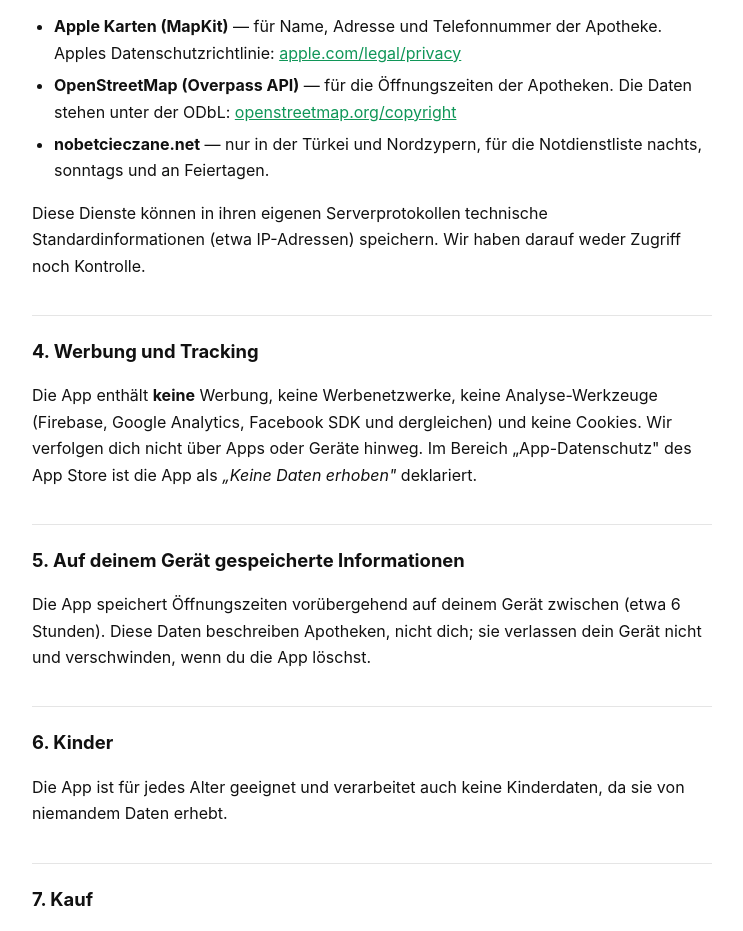
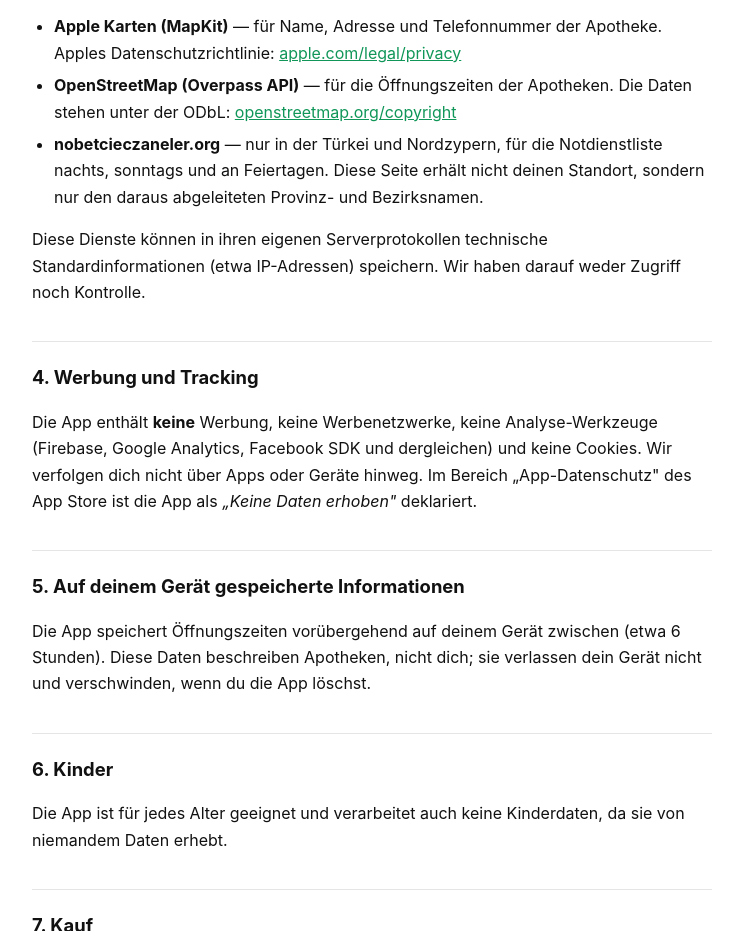
Before and after one commit to 247pro/tektikeczane, a plain HTML site: page de.html in a window 1280 px wide. Shown: the part 1047-1978 px from the top of the page, without its empty margins (268-1011 px from the left). Drawn offline with Linux system fonts and the light colour scheme.

Commit message:
Privacy: data source is now nobetcieczaneler.org (province/district name only)

```diff
--- a/de.html
+++ b/de.html
@@ -42,7 +42,7 @@ footer{margin-top:48px;padding-top:20px;border-top:1px solid var(--bd);color:var
 <ul>
 <li><strong>Apple Karten (MapKit)</strong> — für Name, Adresse und Telefonnummer der Apotheke. Apples Datenschutzrichtlinie: <a href="https://www.apple.com/legal/privacy/">apple.com/legal/privacy</a></li>
 <li><strong>OpenStreetMap (Overpass API)</strong> — für die Öffnungszeiten der Apotheken. Die Daten stehen unter der ODbL: <a href="https://www.openstreetmap.org/copyright">openstreetmap.org/copyright</a></li>
-<li><strong>nobetcieczane.net</strong> — nur in der Türkei und Nordzypern, für die Notdienstliste nachts, sonntags und an Feiertagen.</li>
+<li><strong>nobetcieczaneler.org</strong> — nur in der Türkei und Nordzypern, für die Notdienstliste nachts, sonntags und an Feiertagen. Diese Seite erhält nicht deinen Standort, sondern nur den daraus abgeleiteten Provinz- und Bezirksnamen.</li>
 </ul>
 <p>Diese Dienste können in ihren eigenen Serverprotokollen technische Standardinformationen (etwa IP-Adressen) speichern. Wir haben darauf weder Zugriff noch Kontrolle.</p>
 
```
